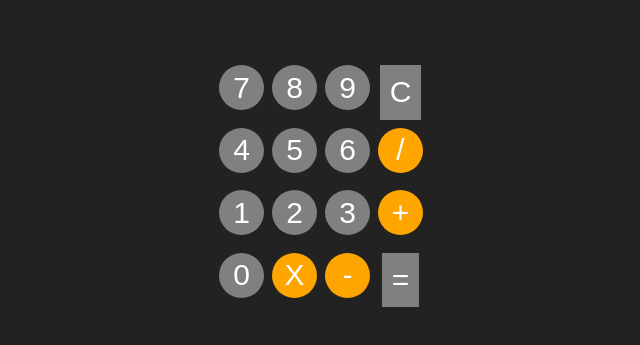
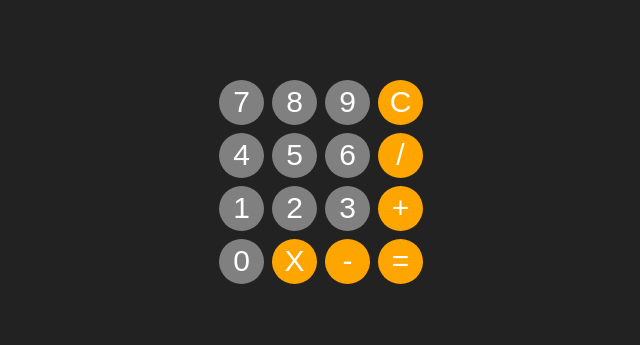
Before and after one commit to admiller91/calculator, a plain HTML site: page index.html in a window 1280 px wide. Shown: the part 245-590 px from the top of the page, without its empty margins (321-961 px from the left). Drawn offline with Linux system fonts and the light colour scheme.

Commit message:
Had to seperate out the clear button and equals button styles into their own

```diff
--- a/style.css
+++ b/style.css
@@ -407,3 +407,17 @@ template {
   display: flex;
   justify-content: flex-end;
 }
+
+#clearBtn {
+  background-color: orange;
+  border-radius: 50px;
+  width: 25px;
+  height: 25px;
+}
+
+#equalsBtn {
+  background-color: orange;
+  border-radius: 50px;
+  width: 25px;
+  height: 25px;
+}
```
